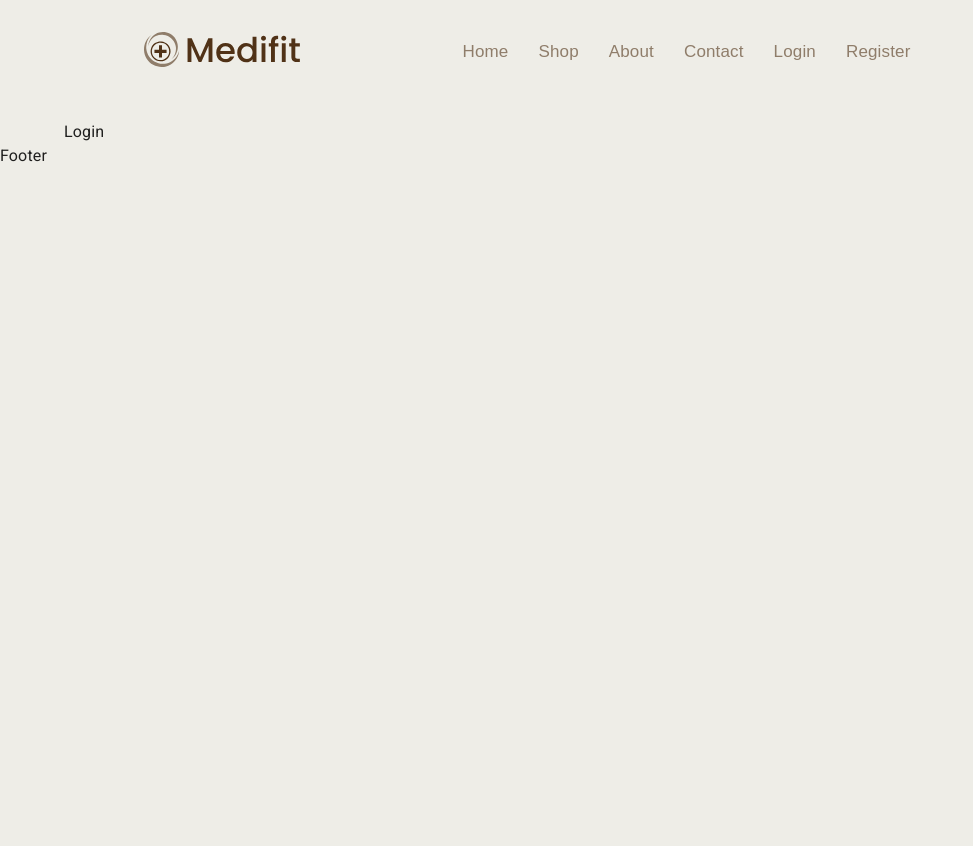
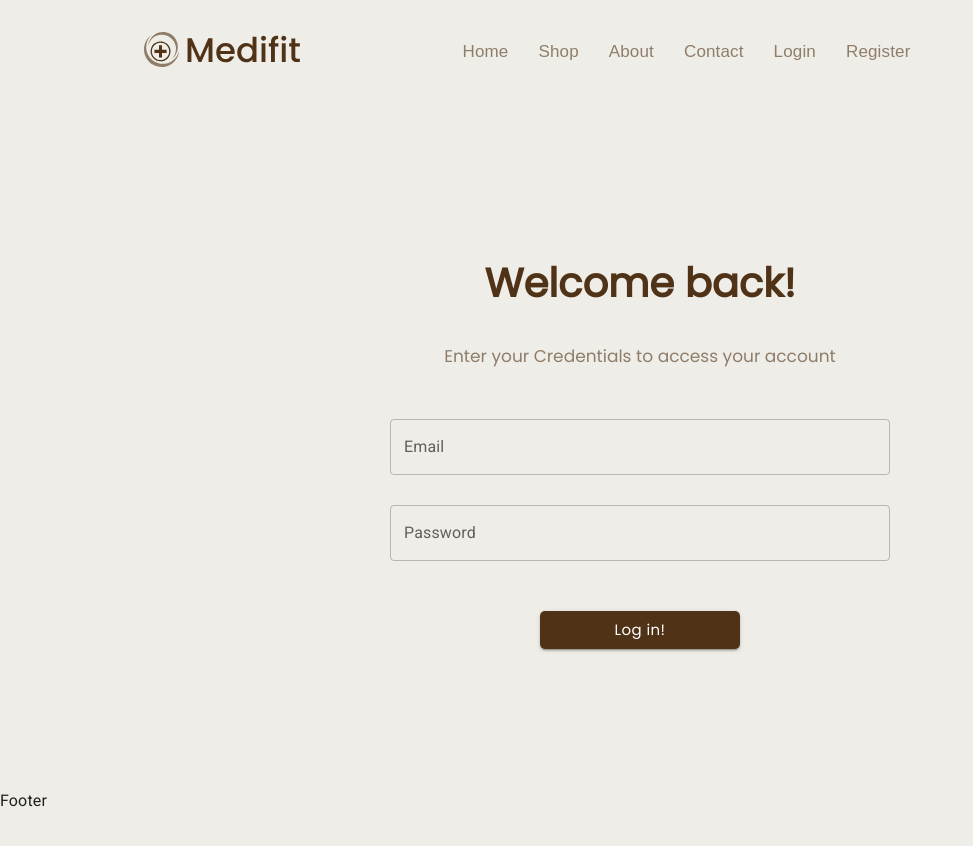
Before and after one commit to yaminmusleh/Medifit-Online-Medical-Store-reactVersion, a React (Vite) app: page /login in a window 1280 px wide. Shown: the top 846 px of the page, without its empty margins (0-973 px from the left). Built offline with nearby package versions, Linux system fonts and the light colour scheme.

Commit message:
added login design

```diff
--- a/package.json
+++ b/package.json
@@ -14,13 +14,16 @@
     "@emotion/styled": "^11.14.1",
     "@fontsource/poppins": "^5.2.7",
     "@fontsource/roboto": "^5.2.9",
+    "@hookform/resolvers": "^5.2.2",
     "@mui/icons-material": "^7.3.7",
     "@mui/material": "^7.3.7",
     "axios": "^1.13.5",
     "react": "^19.2.0",
     "react-dom": "^19.2.0",
+    "react-hook-form": "^7.71.1",
     "react-router-dom": "^7.13.0",
-    "react-toastify": "^11.0.5"
+    "react-toastify": "^11.0.5",
+    "yup": "^1.7.1"
   },
   "devDependencies": {
     "@eslint/js": "^9.39.1",
--- a/src/index.css
+++ b/src/index.css
@@ -2,4 +2,8 @@ body{
     height: 10000px;
     padding-top: 120px;
     background-color: #EEEDE7!important;
+    cursor: url(../src/assets/cursor.svg),auto;
 }
+::selection{
+    background-color: yellow;
+}
--- a/src/pages/auth/login/Login.jsx
+++ b/src/pages/auth/login/Login.jsx
@@ -1,7 +1,121 @@
-import React from 'react'
+import React from "react";
+import Box from "@mui/material/Box";
+import Container from "@mui/material/Container";
+import { Button, Typography } from "@mui/material";
+import TextField from "@mui/material/TextField";
+import { useForm } from "react-hook-form";
+import axios from "axios";
+import Register from "../register/Register";
 
 export default function Login() {
+  const {
+    register,
+    handleSubmit,
+    formState: { errors },
+  } = useForm({});
+
+  const LoginForm = async (value) => {
+    try {
+      const response = await axios.post(
+        `https://knowledgeshop.runasp.net/api/auth/Account/Login`,
+        value,
+      );
+    } catch (error) {
+      alert("Oops... and Error got caught, try again later.");
+    }
+  };
   return (
-    <div>Login</div>
-  )
+    <Box
+      component={"section"}
+      className="Login-form"
+      sx={{ paddingY: "140px" }}
+    >
+      <Container
+        maxWidth="md"
+        sx={{
+          display: "flex",
+          flexDirection: "column",
+          justifyContent: "center",
+          alignItems: "center",
+          textAlign: "center",
+          rowGap: 5,
+        }}
+      >
+        <Typography
+          component={"h1"}
+          variant="h3"
+          sx={{
+            fontFamily: "poppins",
+            color: "#503217",
+            fontSize: { xs: "25px", sm: "35px", md: "40px" },
+            fontWeight: 600,
+          }}
+        >
+          Welcome back!
+        </Typography>
+        <Typography
+          component={"h1"}
+          variant="h3"
+          sx={{
+            fontFamily: "poppins",
+            color: "#8F7D6A",
+            fontSize: { xs: "10px", sm: "14px", md: "17px" },
+            marginBottom: "12px",
+          }}
+        >
+          Enter your Credentials to access your account
+        </Typography>
+
+        <Box
+          component={"form"}
+          onSubmit={handleSubmit(LoginForm)} // i always call registerForm inside handleSubmit
+          sx={{
+            display: "flex",
+            flexDirection: "column",
+            rowGap: "30px",
+            width: { xs: "90%", sm: "450px", md: "500px" },
+          }}
+        >
+          <TextField {...register("email")} label="Email" variant="outlined" />
+          {errors.email && (
+            <Typography
+              component="span"
+              sx={{
+                color: "red",
+                p: 0,
+                m: 0,
+                display: "flex",
+                alignItems: "start",
+                fontFamily: "poppins",
+              }}
+            >
+              This field is required!
+            </Typography>
+          )}
+          <TextField
+            {...register("password")}
+            label="Password"
+            variant="outlined"
+          />
+
+          <Button
+            variant="contained"
+            type="submit"
+            sx={{
+              width: "40%",
+              alignSelf: "center",
+              fontFamily: "poppins",
+              textTransform: "none",
+              marginTop: "20px",
+              backgroundColor: "#503217",
+              borderRadius: "5px",
+              fontSize: "15px",
+            }}
+          >
+            Log in!
+          </Button>
+        </Box>
+      </Container>
+    </Box>
+  );
 }
--- a/src/pages/auth/register/Register.jsx
+++ b/src/pages/auth/register/Register.jsx
@@ -3,7 +3,27 @@ import Box from "@mui/material/Box";
 import Container from "@mui/material/Container";
 import { Button, Typography } from "@mui/material";
 import TextField from "@mui/material/TextField";
+import { useForm } from "react-hook-form"
+import axios from "axios";
+
 export default function Register() {
+  const {
+    register,
+    handleSubmit,
+    formState: { errors },
+  } = useForm({});
+
+  const registerForm = async (value) => {
+    try {
+      const response = await axios.post(
+        `https://knowledgeshop.runasp.net/api/auth/Account/Register`,
+        value,
+      );
+    } catch (error) {
+      alert("Oops... and Error got caught, try again later.");
+    }
+  };
+
   return (
     <Box
       component={"section"}
@@ -36,6 +56,7 @@ export default function Register() {
 
         <Box
           component={"form"}
+          onSubmit={handleSubmit(registerForm)} // i always call registerForm inside handleSubmit
           sx={{
             display: "flex",
             flexDirection: "column",
@@ -43,17 +64,35 @@ export default function Register() {
             width: { xs: "90%", sm: "450px", md: "600px" },
           }}
         >
-          <TextField id="outlined-basic" label="Email" variant="outlined" />
-          <TextField id="outlined-basic" label="Password" variant="outlined" />
-          <TextField id="outlined-basic" label="User Name" variant="outlined" />
-          <TextField id="outlined-basic" label="Full Name" variant="outlined" />
           <TextField
-            id="outlined-basic"
+            {...register("email")}
+            label="Email"
+            variant="outlined"
+          />
+          {errors.email && <Typography component='span' sx={{color:'red', p:0,m:0, display:'flex', alignItems:'start',fontFamily:'poppins'}}>This field is required!</Typography>}
+          <TextField
+            {...register("password")}
+            label="Password"
+            variant="outlined"
+          />
+          <TextField
+            {...register("userName")}
+            label="User Name"
+            variant="outlined"
+          />
+          <TextField
+            {...register("fullName")}
+            label="Full Name"
+            variant="outlined"
+          />
+          <TextField
+            {...register("phoneNumber")}
             label="Phone number"
             variant="outlined"
           />
           <Button
             variant="contained"
+            type="submit"
             sx={{
               width: "40%",
               alignSelf: "center",
@@ -62,7 +101,7 @@ export default function Register() {
               marginTop: "20px",
               backgroundColor: "#503217",
               borderRadius: "5px",
-              fontSize:"15px"
+              fontSize: "15px",
             }}
           >
             Sign Up!
```
Also changed, not shown: src/assets/cursor.svg (added), 1 other file (tests, documents, lock files or other folders).
